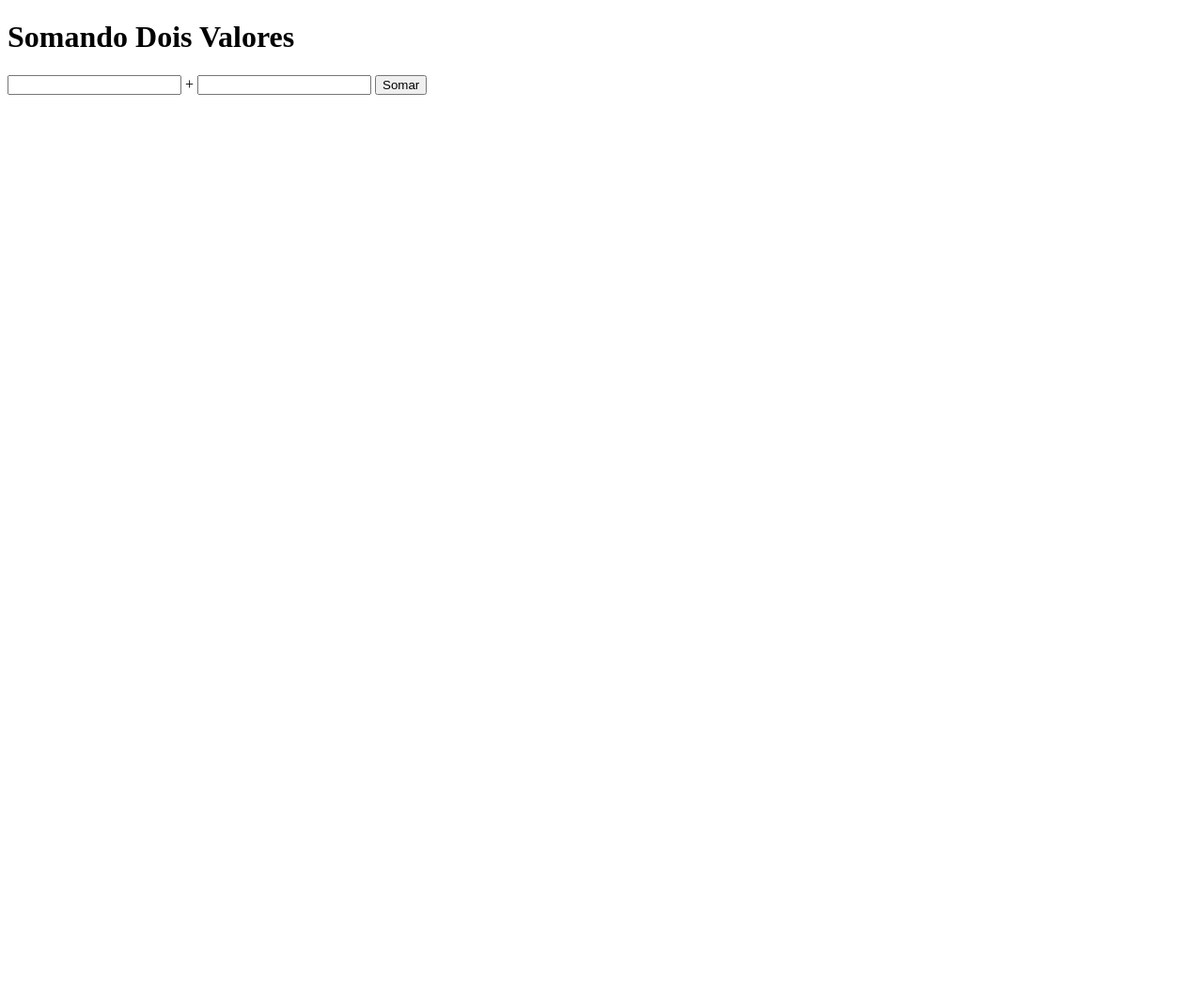
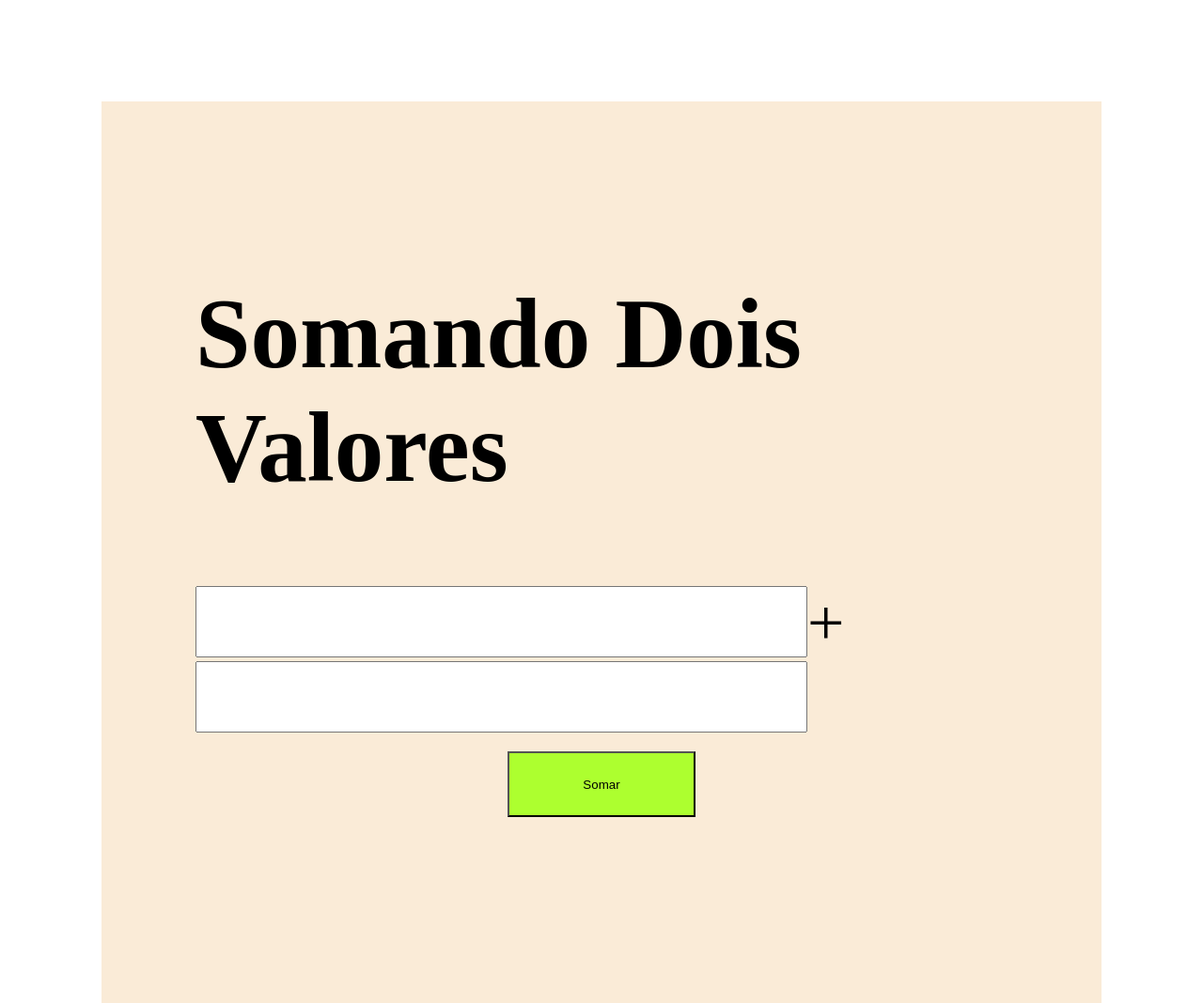
Before and after one commit to crfvasconcellos/Projetos-de-Estudo-em-JavaScript, a plain HTML site: page Curso em Vídeo/Aula 10/ex007.html in a window 1280 px wide. Shown: the top 1068 px of the page at 94% size. Before the commit the page ends 800 px from the top, so only its background shows below. Drawn offline with Linux system fonts and the light colour scheme.

Commit message:
melhorei o css

```diff
--- a/Curso em Vídeo/Aula 10/ex007.html
+++ b/Curso em Vídeo/Aula 10/ex007.html
@@ -4,24 +4,71 @@
     <meta charset="UTF-8">
     <meta name="viewport" content="width=device-width, initial-scale=1.0">
     <title>Somando Números</title>
+    <style>
+        body{
+            display: flex;
+            justify-content: center;
+            align-items: center;
+        }
+
+        .bloco_de_soma{
+            margin:100px;
+            background-color: antiquewhite;
+            padding: 100px;
+            font-size: 70px;
+            width: 1300px;
+
+
+        }
+
+        .caixas{
+            display: flex;
+            flex-wrap: wrap;
+        }
+
+        .caixas input{
+            height: 70px;
+            font-size: 50px;
+        }
+
+
+        .elements{
+            display: flex;
+            flex-direction: column;
+            align-items: center;
+            gap: 20px;
+        }
+
+         button{
+            min-width:  200px;
+            min-height: 70px;
+            max-width: 70px;
+            background-color: greenyellow;
+            cursor: pointer;
+        }
+
+    </style>
 </head>
-<script>
-
-</script>
 <body>
 
+    <section class="bloco_de_soma">
+
         <h1>Somando Dois Valores</h1>
+
+        <div class="elements">
 
             <section class="caixas">
                 <input type="number" name="txtn1" id="txtn1"> +
                 <input type="number" name="txtn2" id="txtn2">
+                </section>
 
                 <button id="botao">Somar</button>
 
                 <h2></h2>
 
+        </div>
+
     </section>
-
 
 <script >
 
```
Lines whose indentation alone changed are shown as unchanged.
